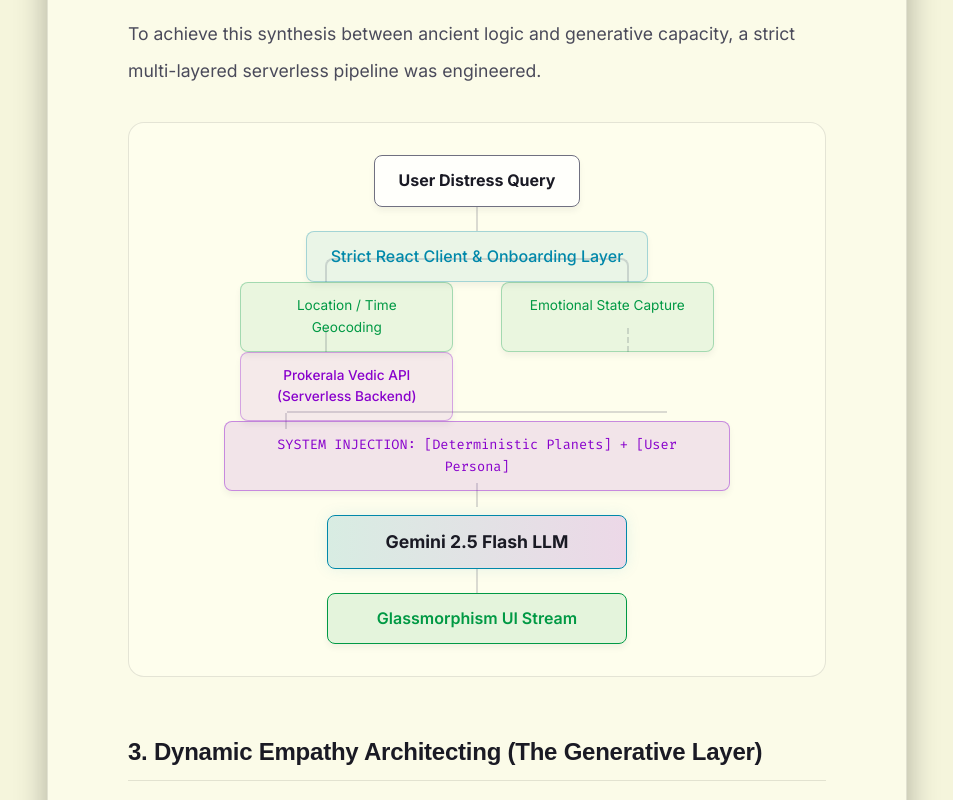
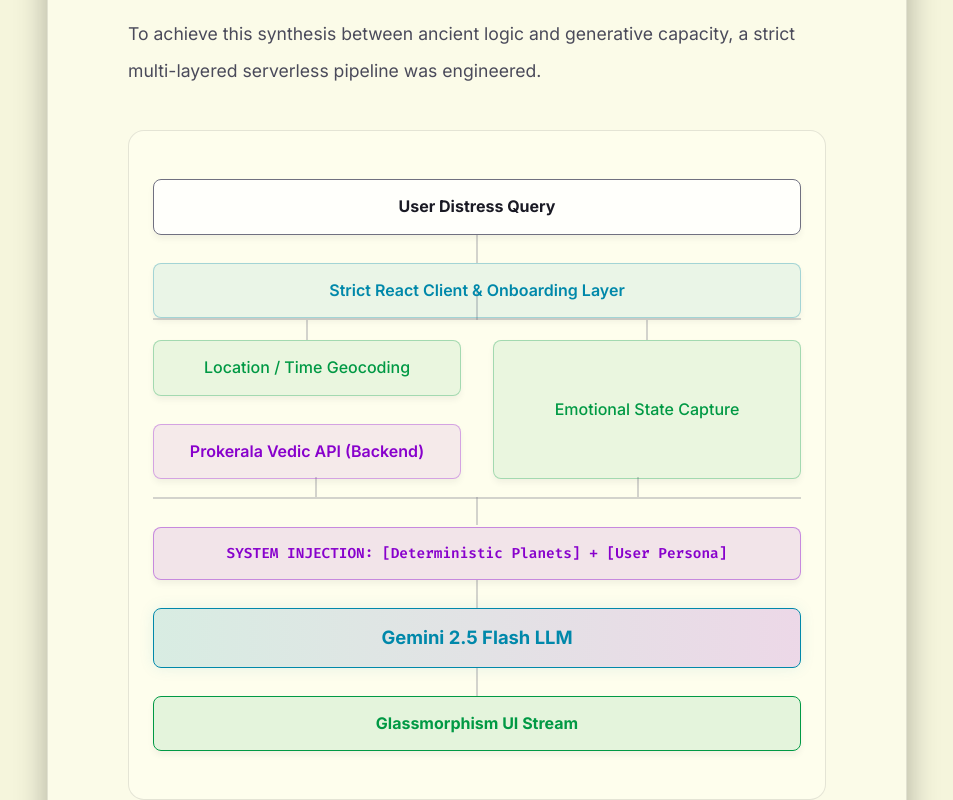
Before and after one commit to inayansingh/nayansingh, a React (Vite) app: page /research/architecture-of-empathy in a window 1280 px wide. Shown: the part 1600-2400 px from the top of the page, without its empty margins (163-1116 px from the left). Built offline with nearby package versions, Linux system fonts and the light colour scheme.

Commit message:
style: perfect flexbox alignment for architectural diagram

```diff
--- a/src/pages/PaperSpiritualAI.css
+++ b/src/pages/PaperSpiritualAI.css
@@ -192,93 +192,56 @@
 .custom-diagram {
   background: var(--glass-bg);
   border: 1px solid var(--glass-border);
-  padding: 2rem;
+  padding: 3rem 1.5rem;
   border-radius: 16px;
-  margin: 2rem 0;
+  margin: 2.5rem 0;
   overflow-x: auto;
 }
 
-.diagram-grid {
+.diagram-spine {
   display: flex;
   flex-direction: column;
-  position: relative;
-  min-width: 600px;
+  align-items: center;
+  min-width: 500px;
+  max-width: 650px;
+  margin: 0 auto;
 }
 
-.diagram-row {
-  display: flex;
-  justify-content: center;
-  position: relative;
-}
-
-.diagram-branch-row {
-  display: flex;
-  justify-content: space-between;
-  width: 80%;
-  margin: 0 auto;
-  position: relative;
-  padding: 0 1rem;
-}
-
-.w-half {
-  width: 45%;
-  text-align: center;
-  font-size: 0.85rem;
-}
-
-.node {
-  padding: 12px 24px;
+.d-node {
+  padding: 14px 28px;
   border-radius: 8px;
   border: 1px solid var(--glass-border);
   background: rgba(255,255,255,0.8);
-  color: var(--text-primary);
   font-family: 'Inter', sans-serif;
+  text-align: center;
   z-index: 2;
   box-shadow: 0 4px 6px rgba(0,0,0,0.05);
+  display: flex;
+  align-items: center;
+  justify-content: center;
+  width: 100%;
 }
 
-.user-node {
-  border-color: var(--text-muted);
-  font-weight: 700;
-}
-
-.react-node {
-  background: rgba(0, 136, 170, 0.08);
-  border-color: rgba(0, 136, 170, 0.3);
-  color: var(--accent-cyan);
-  font-weight: 500;
-}
-
-.api-node {
-  background: rgba(136, 0, 204, 0.08);
-  border-color: rgba(136, 0, 204, 0.3);
-  color: var(--accent-purple);
-  font-weight: 500;
-}
-
-.data-node {
-  background: rgba(0, 153, 68, 0.08);
-  border-color: rgba(0, 153, 68, 0.3);
-  color: var(--accent-green);
-}
+.user-node { border-color: var(--text-muted); font-weight: 700; color: var(--text-primary); }
+.react-node { background: rgba(0, 136, 170, 0.08); border-color: rgba(0, 136, 170, 0.3); color: var(--accent-cyan); font-weight: 600; }
+.api-node { background: rgba(136, 0, 204, 0.08); border-color: rgba(136, 0, 204, 0.3); color: var(--accent-purple); font-weight: 600; }
+.data-node { background: rgba(0, 153, 68, 0.08); border-color: rgba(0, 153, 68, 0.3); color: var(--accent-green); font-weight: 500; height: 100%; }
 
 .injection-node {
   background: rgba(136, 0, 204, 0.1);
   border-color: rgba(136, 0, 204, 0.4);
   color: var(--accent-purple);
   font-family: 'Fira Code', monospace;
-  font-size: 0.85rem;
-  width: 80%;
-  text-align: center;
+  font-weight: 600;
+  font-size: 0.9rem;
 }
 
 .gemini-node {
   background: linear-gradient(90deg, rgba(0, 136, 170, 0.15), rgba(136, 0, 204, 0.15));
   border-color: var(--accent-cyan);
-  font-weight: 700;
-  font-size: 1.1rem;
-  width: 300px;
-  text-align: center;
+  font-weight: 800;
+  font-size: 1.15rem;
+  color: var(--accent-cyan);
   box-shadow: 0 0 15px rgba(0, 136, 170, 0.1);
 }
 
@@ -286,97 +249,100 @@
   background: rgba(0, 153, 68, 0.1);
   border-color: var(--accent-green);
   color: var(--accent-green);
-  width: 300px;
-  text-align: center;
-  font-weight: 600;
+  font-weight: 700;
 }
 
-.empty-node {
-  visibility: hidden;
+.d-line {
+  width: 2px;
+  height: 28px;
+  background-color: var(--text-muted);
+  opacity: 0.3;
 }
 
-.z-10 {
-  z-index: 10;
+.d-split {
+  display: flex;
+  width: 100%;
+  justify-content: space-between;
+  gap: 2rem;
+  position: relative;
+  padding-top: 20px;
+  border-top: 2px solid rgba(112, 112, 128, 0.3); /* The horizontal split line */
 }
 
-/* Connecting Lines */
-.line-down {
+/* Connect the vertical line to the horizontal split line exactly */
+.d-split::before {
+  content: '';
+  position: absolute;
+  top: -28px;
+  left: 50%;
+  transform: translateX(-50%);
   width: 2px;
-  height: 24px;
+  height: 28px;
   background-color: var(--text-muted);
-  opacity: 0.25;
-  margin: 0 auto;
+  opacity: 0.3;
 }
 
-.pull-up {
+.d-split-col {
+  flex: 1;
+  display: flex;
+  flex-direction: column;
   position: relative;
-  top: -8px;
-  z-index: 0;
 }
 
-.absolute-left-20 {
+/* Small drop lines connecting horizontal split to the nodes */
+.d-split-col::before {
+  content: '';
   position: absolute;
-  top: -24px;
-  left: 20%;
+  top: -20px;
+  left: 50%;
+  transform: translateX(-50%);
   width: 2px;
-  height: 24px;
+  height: 20px;
   background-color: var(--text-muted);
-  opacity: 0.25;
+  opacity: 0.3;
 }
 
-.absolute-right-20 {
-  position: absolute;
-  top: -24px;
-  right: 20%;
-  width: 2px;
-  height: 24px;
-  background-color: transparent;
-  border-left: 2px dashed var(--text-muted);
-  opacity: 0.25;
+.d-converge {
+  width: 100%;
+  height: 20px;
+  border-bottom: 2px solid rgba(112, 112, 128, 0.3);
+  position: relative;
+  margin-bottom: 28px;
 }
 
-.line-branch-left {
+/* Lines dropping from the split cols to the converge line */
+.d-converge::before {
+  content: '';
   position: absolute;
-  top: -24px;
-  left: 20%;
-  width: 30%;
-  height: 24px;
-  border-left: 2px solid var(--text-muted);
-  border-top: 2px solid var(--text-muted);
-  opacity: 0.25;
-  border-top-left-radius: 8px;
+  bottom: 0px;
+  left: 25%; /* align with left col */
+  width: 2px;
+  height: 20px;
+  background-color: var(--text-muted);
+  opacity: 0.3;
 }
 
-.line-branch-right {
+.d-converge::after {
+  content: '';
   position: absolute;
-  top: -24px;
-  right: 20%;
-  width: 30%;
-  height: 24px;
-  border-right: 2px solid var(--text-muted);
-  border-top: 2px solid var(--text-muted);
-  opacity: 0.25;
-  border-top-right-radius: 8px;
+  bottom: 0px;
+  right: 25%; /* align with right col */
+  width: 2px;
+  height: 20px;
+  background-color: var(--text-muted);
+  opacity: 0.3;
 }
 
-.line-converge {
+/* Drop line from converge down to injection */
+.d-converge-drop {
+  width: 2px;
+  height: 28px;
+  background-color: var(--text-muted);
+  opacity: 0.3;
   position: absolute;
-  top: -32px;
-  left: 20%;
-  width: 60%;
-  height: 24px;
-  border-bottom: 2px solid var(--text-muted);
-  opacity: 0.25;
-}
-
-.line-converge::after {
-  content: '';
-  position: absolute;
-  top: 24px;
-  left: -2px;
-  height: 16px;
-  width: 2px;
-  background: var(--text-muted);
+  bottom: -28px;
+  left: 50%;
+  transform: translateX(-50%);
 }
 
 /* Mobile Responsiveness for Layout */
--- a/src/pages/PaperSpiritualAI.jsx
+++ b/src/pages/PaperSpiritualAI.jsx
@@ -64,60 +64,41 @@
               <h2>2. System Architecture</h2>
               <p>To achieve this synthesis between ancient logic and generative capacity, a strict multi-layered serverless pipeline was engineered.</p>
 
-              {/* Custom CSS Diagram */}
-              <div className="bg-glass-bg custom-diagram overflow-x-auto">
-                <div className="diagram-grid">
-                   {/* Row 1 */}
-                   <div className="diagram-row">
-                      <div className="node user-node">User Distress Query</div>
-                   </div>
-                   <div className="line-down"></div>
+              {/* Custom CSS Spine Diagram */}
+              <div className="bg-glass-bg custom-diagram">
+                <div className="diagram-spine">
+                   <div className="d-node user-node">User Distress Query</div>
+                   <div className="d-line"></div>
 
-                   {/* Row 2 */}
-                   <div className="diagram-row">
-                      <div className="node react-node">Strict React Client & Onboarding Layer</div>
+                   <div className="d-node react-node">Strict React Client & Onboarding Layer</div>
+
+                   <div className="d-split">
+                     <div className="d-split-col">
+                       <div className="d-node data-node mb-[28px]" style={{marginBottom: '28px'}}>Location / Time Geocoding</div>
+                       <div className="d-node api-node">Prokerala Vedic API (Backend)</div>
+                     </div>
+                     <div className="d-split-col">
+                       <div className="d-node data-node h-full">Emotional State Capture</div>
+                     </div>
                    </div>
 
-                   <div className="diagram-branch-row">
-                      <div className="line-branch-left"></div>
-                      <div className="line-branch-right"></div>
-                      <div className="node data-node w-half">Location / Time Geocoding</div>
-                      <div className="node data-node w-half">Emotional State Capture</div>
+                   <div className="d-converge">
+                     <div className="d-converge-drop"></div>
                    </div>
 
-                   {/* Row 4 */}
-                   <div className="diagram-branch-row">
-                      <div className="line-down absolute-left-20"></div>
-                      <div className="line-down absolute-right-20 dashed"></div>
+                   <div className="d-node injection-node">
+                      SYSTEM INJECTION: [Deterministic Planets] + [User Persona]
+                   </div>
+                   <div className="d-line"></div>
 
-                      <div className="node api-node w-half">Prokerala Vedic API (Serverless Backend)</div>
-                      <div className="node empty-node w-half"></div>
+                   <div className="d-node gemini-node">
+                      Gemini 2.5 Flash LLM
                    </div>
+                   <div className="d-line"></div>
 
-                   {/* Row 5 */}
-                   <div className="diagram-row relative">
-                      <div className="line-converge"></div>
-                      <div className="node injection-node">
-                         SYSTEM INJECTION: [Deterministic Planets] + [User Persona]
-                      </div>
+                   <div className="d-node ui-node">
+                      Glassmorphism UI Stream
                    </div>
-                   <div className="line-down pull-up"></div>
-
-                   {/* Row 6 */}
-                   <div className="diagram-row z-10">
-                      <div className="node gemini-node">
-                         Gemini 2.5 Flash LLM
-                      </div>
-                   </div>
-                   <div className="line-down"></div>
-
-                   {/* Row 7 */}
-                   <div className="diagram-row">
-                      <div className="node ui-node">
-                         Glassmorphism UI Stream
-                      </div>
-                   </div>
-
                 </div>
               </div>
             </section>
```
